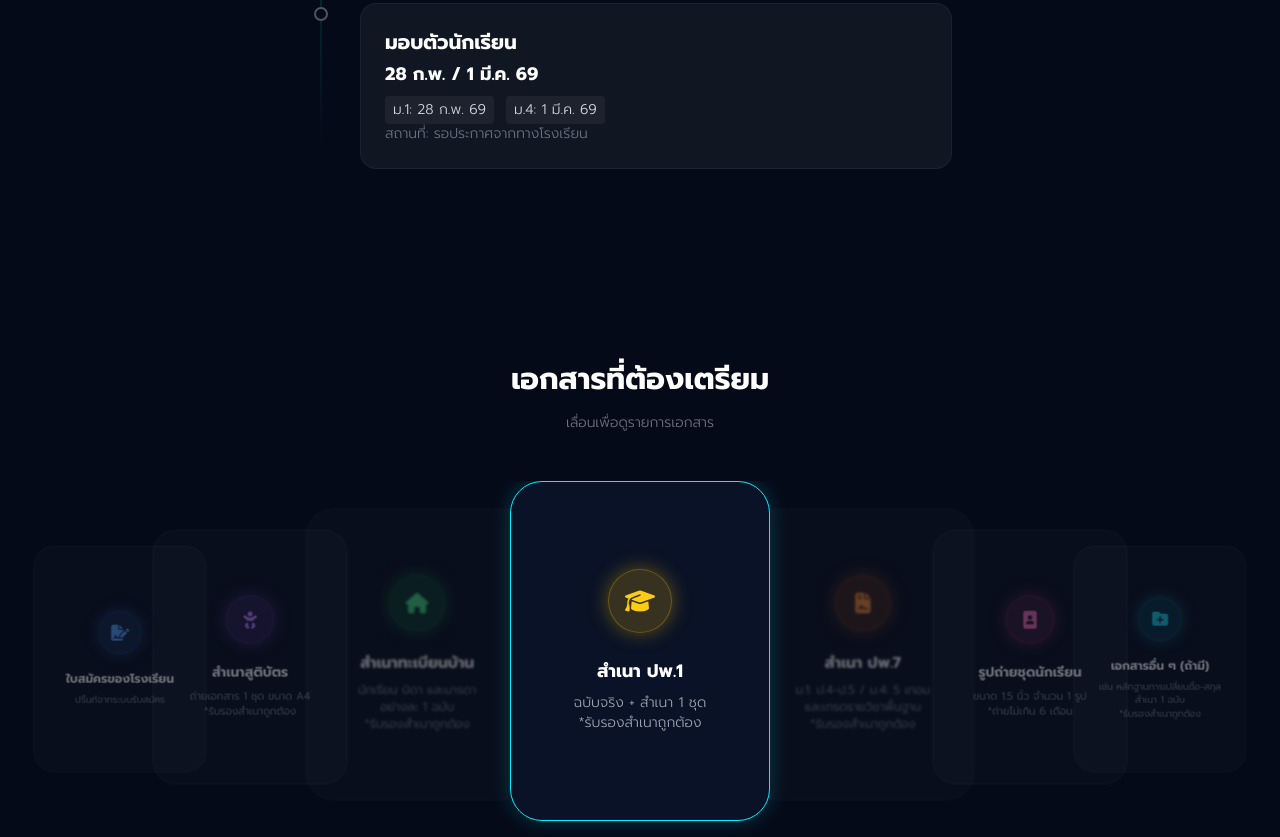
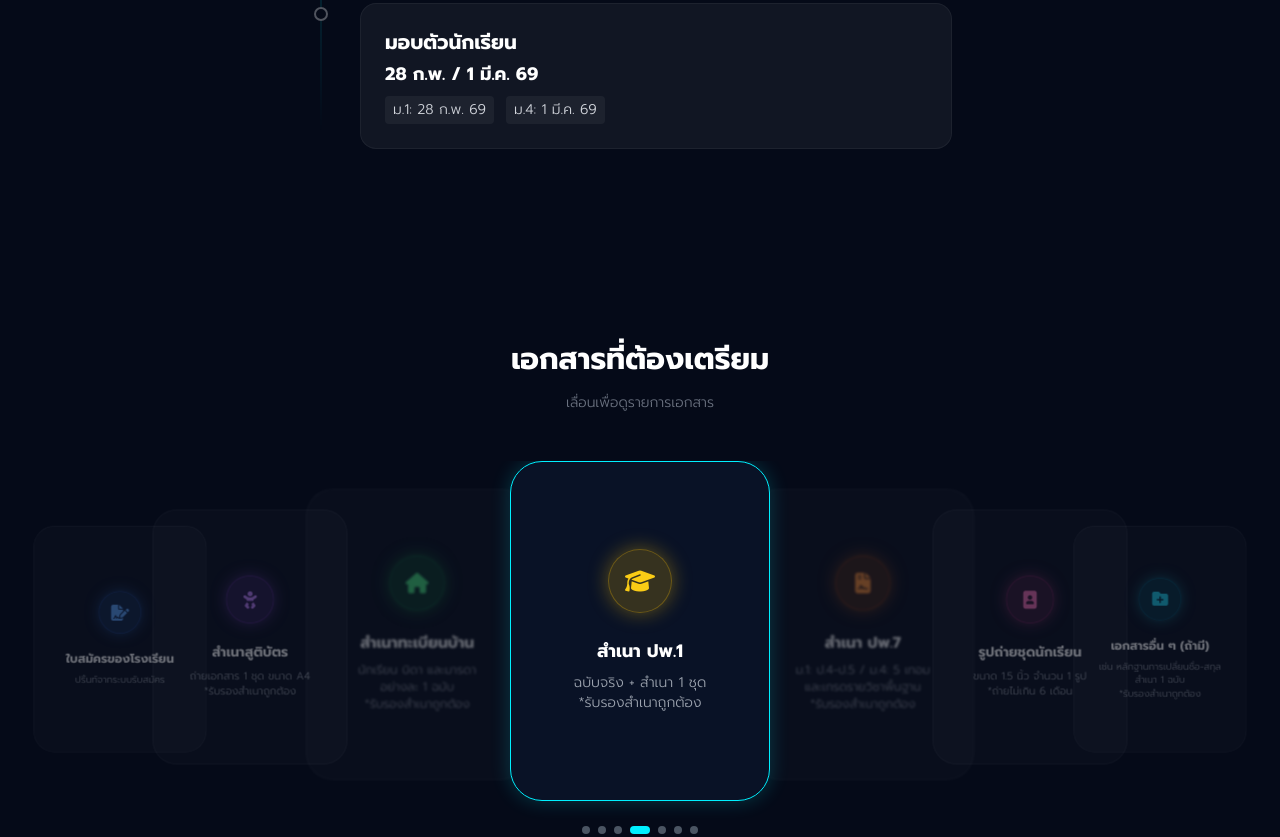
Before and after one commit to Predaydii/SMTE-Trattrakarnkhun-School, a plain HTML site: page index.html in a window 1280 px wide. Shown: the part 1697-2534 px from the top of the page. Drawn offline with nearby package versions, Linux system fonts and the light colour scheme.

Commit message:
Update index.html

```diff
--- a/index.html
+++ b/index.html
@@ -297,9 +297,6 @@
                         <div class="flex flex-wrap gap-3 text-sm text-gray-300 font-light mt-2">
                              <span class="bg-white/5 px-2 py-1 rounded">ม.1: 28 ก.พ. 69</span>
                              <span class="bg-white/5 px-2 py-1 rounded">ม.4: 1 มี.ค. 69</span>
-                        </div>
-                        <p class="text-gray-500 font-light text-sm">สถานที่: รอประกาศจากทางโรงเรียน</p>
-                    </div>
                 </div>
             </div>
         </div>
```
